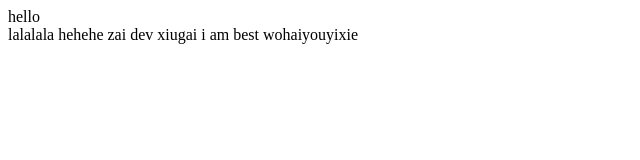
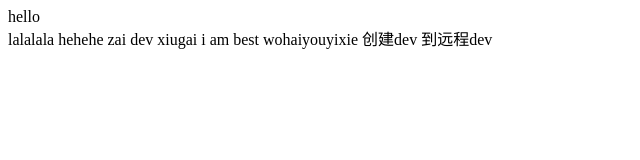
Before and after one commit to ChampionWu/todoMvc, a plain HTML site: page test.html in a window 1280 px wide. Shown: the whole page, without its empty margins (0-640 px from the left). Drawn offline with Linux system fonts and the light colour scheme.

Commit message:
创建dev到远程dev

```diff
--- a/test.html
+++ b/test.html
@@ -15,6 +15,7 @@
     zai dev xiugai
     i am best
     wohaiyouyixie
+    创建dev 到远程dev
 </body>
 
 </html>
```
